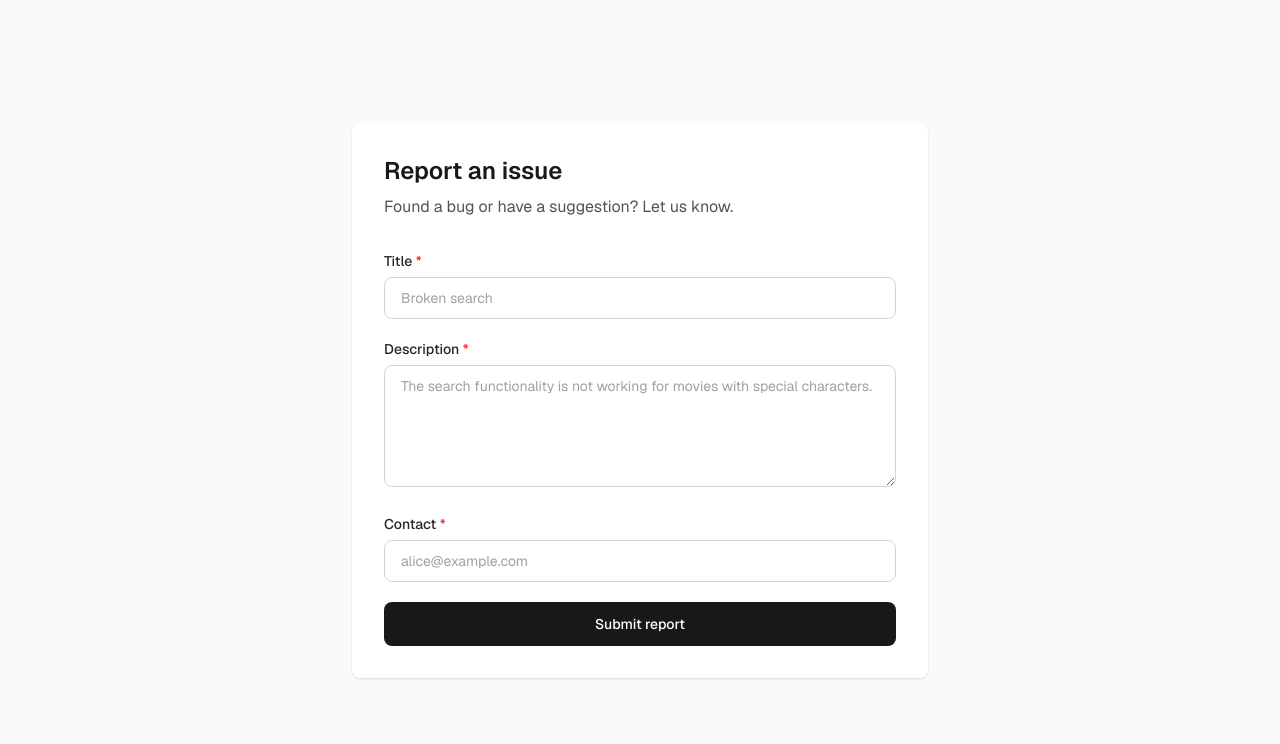
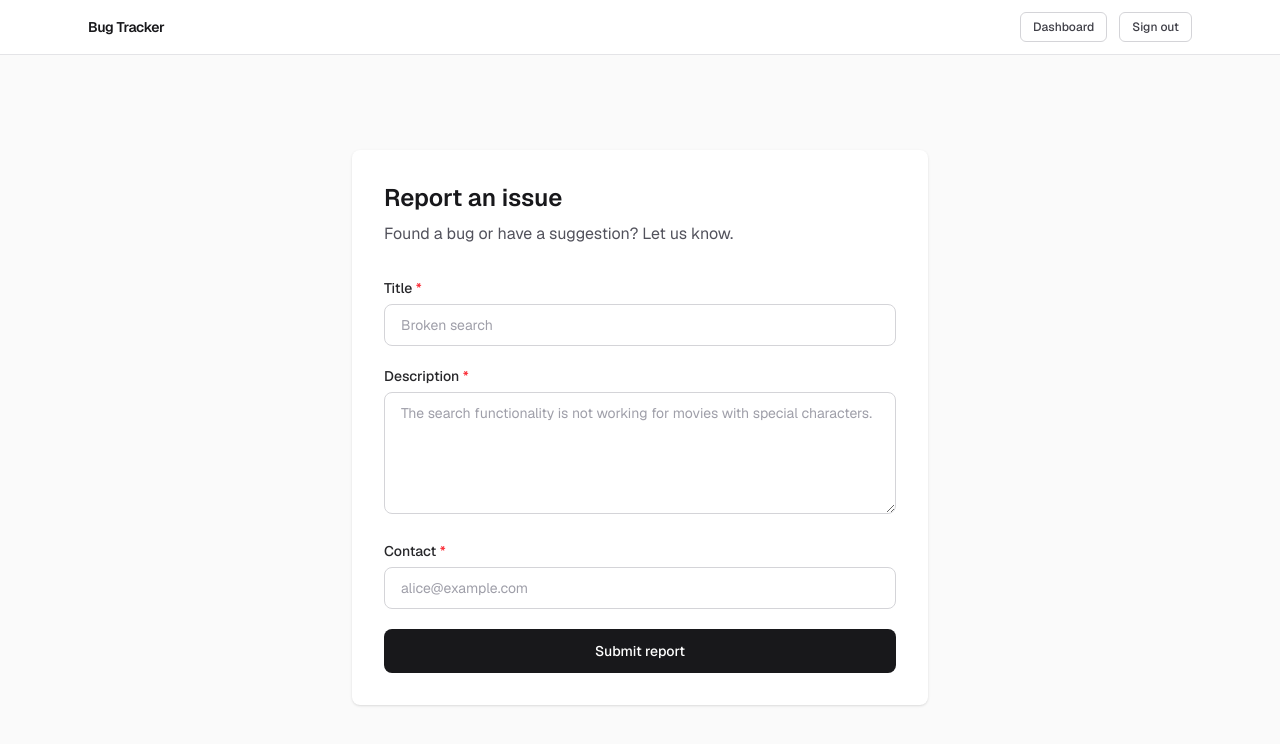
Before and after one commit to UWT-TCSS460-SP26/group-project-bug-tracker-front-end-group-4, a Next.js app: page / in a window 1280 px wide. Shown: the top 744 px of the page. Built offline with nearby package versions, Linux system fonts and the light colour scheme; no server answers; sample sign-in values are in the browser's storage.

Commit message:
i might be a perfectionist

```diff
--- a/src/app/dashboard/page.tsx
+++ b/src/app/dashboard/page.tsx
@@ -2,6 +2,7 @@ import { getServerSession } from "next-auth";
 import { redirect } from "next/navigation";
 import Link from "next/link";
 import { authOptions } from "@/lib/auth-options";
+import { requireAdmin } from "@/lib/api";
 import IssueList from "./issue-list";
 
 export default async function DashboardPage() {
@@ -9,6 +10,8 @@ export default async function DashboardPage() {
   if (!session) {
     redirect("/api/auth/signin?callbackUrl=/dashboard");
   }
+
+  await requireAdmin();
 
   return (
     <div className="min-h-screen bg-gray-50 dark:bg-gray-950">
--- a/src/app/issue/[id]/page.tsx
+++ b/src/app/issue/[id]/page.tsx
@@ -2,7 +2,7 @@ import { getServerSession } from "next-auth";
 import { redirect } from "next/navigation";
 import Link from "next/link";
 import { authOptions } from "@/lib/auth-options";
-import { getIssue } from "@/lib/api";
+import { getIssue, requireAdmin } from "@/lib/api";
 import IssueActions, { STATUS_COLORS } from "./issue-actions";
 
 interface IssueDetailPageProps {
@@ -18,6 +18,9 @@ export default async function IssueDetailPage({
   if (!session) {
     redirect(`/api/auth/signin?callbackUrl=/issue/${id}`);
   }
+
+  await requireAdmin();
+
   const issueId = parseInt(id, 10);
 
   if (isNaN(issueId)) {
--- a/src/app/page.tsx
+++ b/src/app/page.tsx
@@ -1,6 +1,9 @@
 "use client";
 
-import { type FormEvent, useState } from "react";
+import { type FormEvent, useState, Suspense } from "react";
+import { useSearchParams } from "next/navigation";
+import { useSession, signOut } from "next-auth/react";
+import Link from "next/link";
 
 interface FieldError {
   path: string;
@@ -16,7 +19,91 @@ function getFieldError(path: string, errors: Record<string, string>): string {
   return errors[path] || "";
 }
 
+function Header({ session }: { session: { user?: { email?: string | null } } | null }) {
+  return (
+    <header className="border-b border-zinc-200 bg-white dark:border-zinc-800 dark:bg-zinc-900">
+      <div className="mx-auto flex max-w-6xl items-center justify-between px-6 py-3">
+        <Link
+          href="/"
+          className="text-sm font-semibold tracking-tight text-zinc-900 transition-colors hover:text-zinc-600 dark:text-zinc-100 dark:hover:text-zinc-400"
+        >
+          Bug Tracker
+        </Link>
+        {session ? (
+          <div className="flex items-center gap-3">
+            <Link
+              href="/dashboard"
+              className="rounded-md border border-zinc-300 px-3 py-1.5 text-xs font-medium text-zinc-700 transition-colors hover:bg-zinc-100 dark:border-zinc-600 dark:text-zinc-300 dark:hover:bg-zinc-800"
+            >
+              Dashboard
+            </Link>
+            <button
+              onClick={() => signOut()}
+              className="rounded-md border border-zinc-300 px-3 py-1.5 text-xs font-medium text-zinc-700 transition-colors hover:bg-zinc-100 dark:border-zinc-600 dark:text-zinc-300 dark:hover:bg-zinc-800"
+            >
+              Sign out
+            </button>
+          </div>
+        ) : (
+          <Link
+            href="/api/auth/signin"
+            className="rounded-md border border-zinc-300 px-3 py-1.5 text-xs font-medium text-zinc-700 transition-colors hover:bg-zinc-100 dark:border-zinc-600 dark:text-zinc-300 dark:hover:bg-zinc-800"
+          >
+            Sign in
+          </Link>
+        )}
+      </div>
+    </header>
+  );
+}
+
+function UnauthorizedPage() {
+  return (
+    <main className="flex flex-1 items-center justify-center px-4">
+      <div className="flex w-full max-w-lg flex-col items-center gap-4 rounded-lg bg-white p-10 text-center shadow-sm dark:bg-zinc-900">
+        <div className="flex h-14 w-14 items-center justify-center rounded-full bg-red-100 dark:bg-red-900">
+          <svg
+            className="h-8 w-8 text-red-600 dark:text-red-300"
+            fill="none"
+            stroke="currentColor"
+            viewBox="0 0 24 24"
+          >
+            <path
+              strokeLinecap="round"
+              strokeLinejoin="round"
+              strokeWidth={2}
+              d="M12 9v2m0 4h.01M21 12a9 9 0 11-18 0 9 9 0 0118 0z"
+            />
+          </svg>
+        </div>
+        <h1 className="text-xl font-semibold text-zinc-900 dark:text-zinc-50">
+          Access denied
+        </h1>
+        <p className="text-sm text-zinc-600 dark:text-zinc-400">
+          You do not have permission to access that page. Please contact an
+          administrator if you believe this is a mistake.
+        </p>
+        <Link
+          href="/"
+          className="mt-2 rounded-lg bg-zinc-900 px-6 py-2.5 text-sm font-medium text-white transition-colors hover:bg-zinc-800 dark:bg-zinc-50 dark:text-black dark:hover:bg-zinc-200"
+        >
+          Back to home
+        </Link>
+      </div>
+    </main>
+  );
+}
+
+function ErrorGate({ children }: { children: React.ReactNode }) {
+  const searchParams = useSearchParams();
+  if (searchParams.get("error") === "unauthorized") {
+    return <UnauthorizedPage />;
+  }
+  return <>{children}</>;
+}
+
 export default function Home() {
+  const { data: session } = useSession();
   const [formData, setFormData] = useState({
     title: "",
     body: "",
@@ -37,7 +124,6 @@ export default function Home() {
   ) {
     const { name, value } = e.target;
     setFormData((prev) => ({ ...prev, [name]: value }));
-    // Clear that field's error when the user starts typing
     if (fieldErrors[name]) {
       setFieldErrors((prev) => {
         const next = { ...prev };
@@ -77,7 +163,6 @@ export default function Home() {
         return;
       }
 
-      // 500 or unexpected status
       setServerMessage(
         "Something went wrong on our end. Please try again later."
       );
@@ -90,11 +175,49 @@ export default function Home() {
     }
   }
 
+  return (
+    <div className="flex min-h-screen flex-col bg-zinc-50 font-sans dark:bg-black">
+      <Header session={session} />
+
+      <Suspense>
+        <ErrorGate>
+          <Body
+            status={status}
+            formData={formData}
+            fieldErrors={fieldErrors}
+            serverMessage={serverMessage}
+            onChange={handleChange}
+            onSubmit={handleSubmit}
+            onReset={() => setStatus("idle")}
+          />
+        </ErrorGate>
+      </Suspense>
+    </div>
+  );
+}
+
+function Body({
+  status,
+  formData,
+  fieldErrors,
+  serverMessage,
+  onChange,
+  onSubmit,
+  onReset,
+}: {
+  status: string;
+  formData: { title: string; body: string; contact: string };
+  fieldErrors: Record<string, string>;
+  serverMessage: string;
+  onChange: (e: React.ChangeEvent<HTMLInputElement | HTMLTextAreaElement>) => void;
+  onSubmit: (e: FormEvent) => void;
+  onReset: () => void;
+}) {
   // --- Success state ---
   if (status === "success") {
     return (
-      <div className="flex flex-col flex-1 items-center justify-center bg-zinc-50 font-sans dark:bg-black">
-        <main className="flex w-full max-w-xl flex-col items-center gap-6 rounded-lg bg-white p-10 shadow-sm dark:bg-zinc-900">
+      <main className="flex flex-1 items-center justify-center px-4">
+        <div className="flex w-full max-w-xl flex-col items-center gap-6 rounded-lg bg-white p-10 shadow-sm dark:bg-zinc-900">
           <div className="flex h-14 w-14 items-center justify-center rounded-full bg-green-100 dark:bg-green-900">
             <svg
               className="h-8 w-8 text-green-600 dark:text-green-300"
@@ -118,19 +241,19 @@ export default function Home() {
           </p>
           <button
             className="mt-2 rounded-lg bg-zinc-900 px-6 py-2.5 text-sm font-medium text-white transition-colors hover:bg-zinc-800 dark:bg-zinc-50 dark:text-black dark:hover:bg-zinc-200"
-            onClick={() => setStatus("idle")}
+            onClick={onReset}
           >
             Report another issue
           </button>
-        </main>
-      </div>
+        </div>
+      </main>
     );
   }
 
-  // --- Form (idle / submitting / validation-error / network-error) ---
+  // --- Form state (idle / submitting / validation-error / network-error) ---
   return (
-    <div className="flex flex-col flex-1 items-center justify-center bg-zinc-50 px-4 font-sans dark:bg-black">
-      <main className="w-full max-w-xl rounded-lg bg-white p-8 shadow-sm dark:bg-zinc-900">
+    <main className="flex flex-1 items-center justify-center px-4">
+      <div className="w-full max-w-xl rounded-lg bg-white p-8 shadow-sm dark:bg-zinc-900">
         <h1 className="mb-2 text-2xl font-semibold text-zinc-900 dark:text-zinc-50">
           Report an issue
         </h1>
@@ -153,7 +276,7 @@ export default function Home() {
             </div>
           )}
 
-        <form onSubmit={handleSubmit} noValidate className="space-y-5">
+        <form onSubmit={onSubmit} noValidate className="space-y-5">
           {/* Title */}
           <div>
             <label
@@ -168,9 +291,8 @@ export default function Home() {
               type="text"
               required
               value={formData.title}
-              onChange={handleChange}
+              onChange={onChange}
               disabled={status === "submitting"}
-              aria-describedby={getFieldError("title", fieldErrors) ? "title-error" : undefined}
               aria-invalid={!!getFieldError("title", fieldErrors)}
               className={`w-full rounded-lg border px-4 py-2.5 text-sm text-zinc-900 placeholder-zinc-400 transition-colors focus:outline-none focus:ring-2 focus:ring-zinc-400 dark:text-zinc-50 dark:placeholder-zinc-500 ${
                 getFieldError("title", fieldErrors)
@@ -180,7 +302,7 @@ export default function Home() {
               placeholder="Broken search"
             />
             {getFieldError("title", fieldErrors) && (
-              <p id="title-error" className="mt-1 text-sm text-red-600 dark:text-red-400">
+              <p className="mt-1 text-sm text-red-600 dark:text-red-400">
                 {getFieldError("title", fieldErrors)}
               </p>
             )}
@@ -200,9 +322,8 @@ export default function Home() {
               required
               rows={5}
               value={formData.body}
-              onChange={handleChange}
+              onChange={onChange}
               disabled={status === "submitting"}
-              aria-describedby={getFieldError("body", fieldErrors) ? "body-error" : undefined}
               aria-invalid={!!getFieldError("body", fieldErrors)}
               className={`w-full rounded-lg border px-4 py-2.5 text-sm text-zinc-900 placeholder-zinc-400 transition-colors focus:outline-none focus:ring-2 focus:ring-zinc-400 dark:text-zinc-50 dark:placeholder-zinc-500 ${
                 getFieldError("body", fieldErrors)
@@ -212,7 +333,7 @@ export default function Home() {
               placeholder="The search functionality is not working for movies with special characters."
             />
             {getFieldError("body", fieldErrors) && (
-              <p id="body-error" className="mt-1 text-sm text-red-600 dark:text-red-400">
+              <p className="mt-1 text-sm text-red-600 dark:text-red-400">
                 {getFieldError("body", fieldErrors)}
               </p>
             )}
@@ -232,9 +353,8 @@ export default function Home() {
               type="text"
               required
               value={formData.contact}
-              onChange={handleChange}
+              onChange={onChange}
               disabled={status === "submitting"}
-              aria-describedby={getFieldError("contact", fieldErrors) ? "contact-error" : undefined}
               aria-invalid={!!getFieldError("contact", fieldErrors)}
               className={`w-full rounded-lg border px-4 py-2.5 text-sm text-zinc-900 placeholder-zinc-400 transition-colors focus:outline-none focus:ring-2 focus:ring-zinc-400 dark:text-zinc-50 dark:placeholder-zinc-500 ${
                 getFieldError("contact", fieldErrors)
@@ -244,7 +364,7 @@ export default function Home() {
               placeholder="alice@example.com"
             />
             {getFieldError("contact", fieldErrors) && (
-              <p id="contact-error" className="mt-1 text-sm text-red-600 dark:text-red-400">
+              <p className="mt-1 text-sm text-red-600 dark:text-red-400">
                 {getFieldError("contact", fieldErrors)}
               </p>
             )}
@@ -258,7 +378,7 @@ export default function Home() {
             {status === "submitting" ? "Submitting..." : "Submit report"}
           </button>
         </form>
-      </main>
-    </div>
+      </div>
+    </main>
   );
 }
--- a/src/lib/types.ts
+++ b/src/lib/types.ts
@@ -8,6 +8,21 @@ export const ISSUE_STATUSES: IssueStatus[] = [
   "RESOLVED",
   "WONT_FIX",
 ];
+
+export type UserRole = "User" | "Moderator" | "Admin" | "SuperAdmin" | "Owner";
+
+export const ADMIN_ROLES: UserRole[] = ["Admin", "SuperAdmin", "Owner"];
+
+export interface UserProfileResponse {
+  user: {
+    userId: number;
+    username: string;
+    email: string;
+    subjectId: string;
+    role: UserRole;
+    createdAt: string;
+  };
+}
 
 export type SortByField = "createdAt" | "status" | "title";
 
```
Also changed, not shown: src/app/issue/[id]/actions.ts (+9 -1 lines), src/lib/api.ts (+40 -0 lines).
